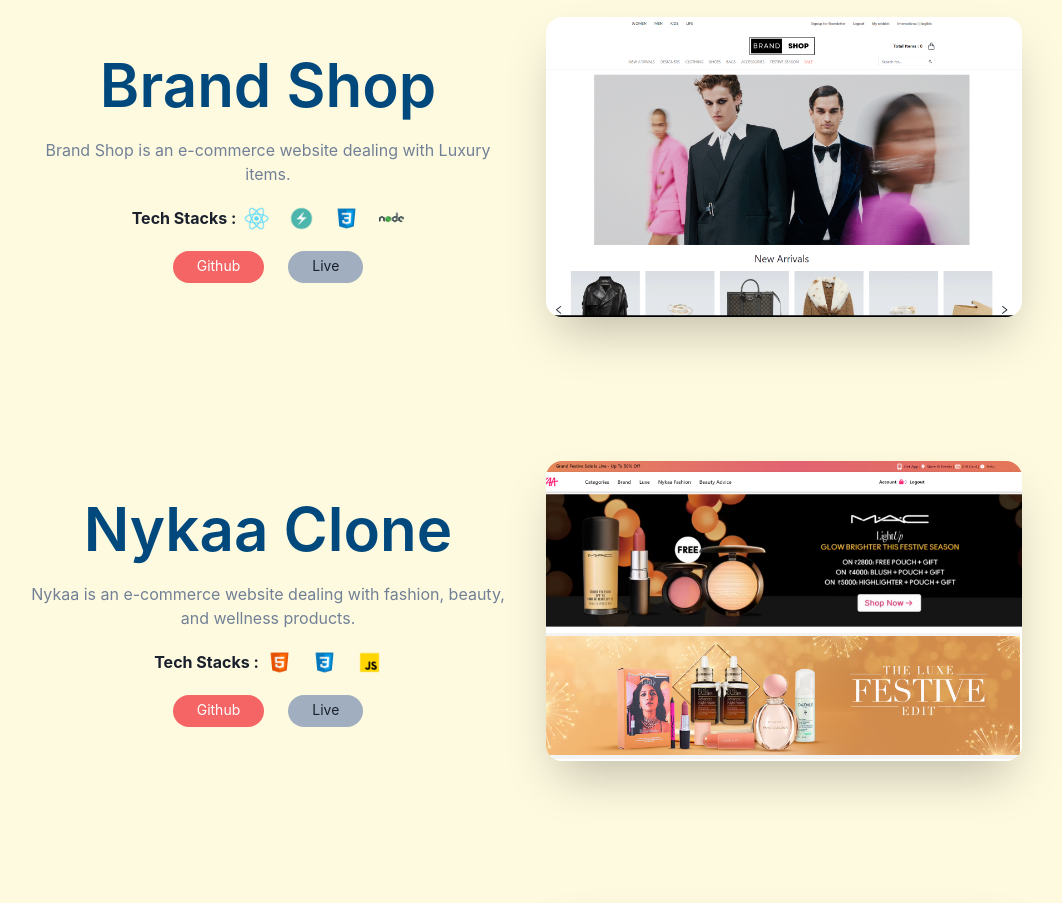
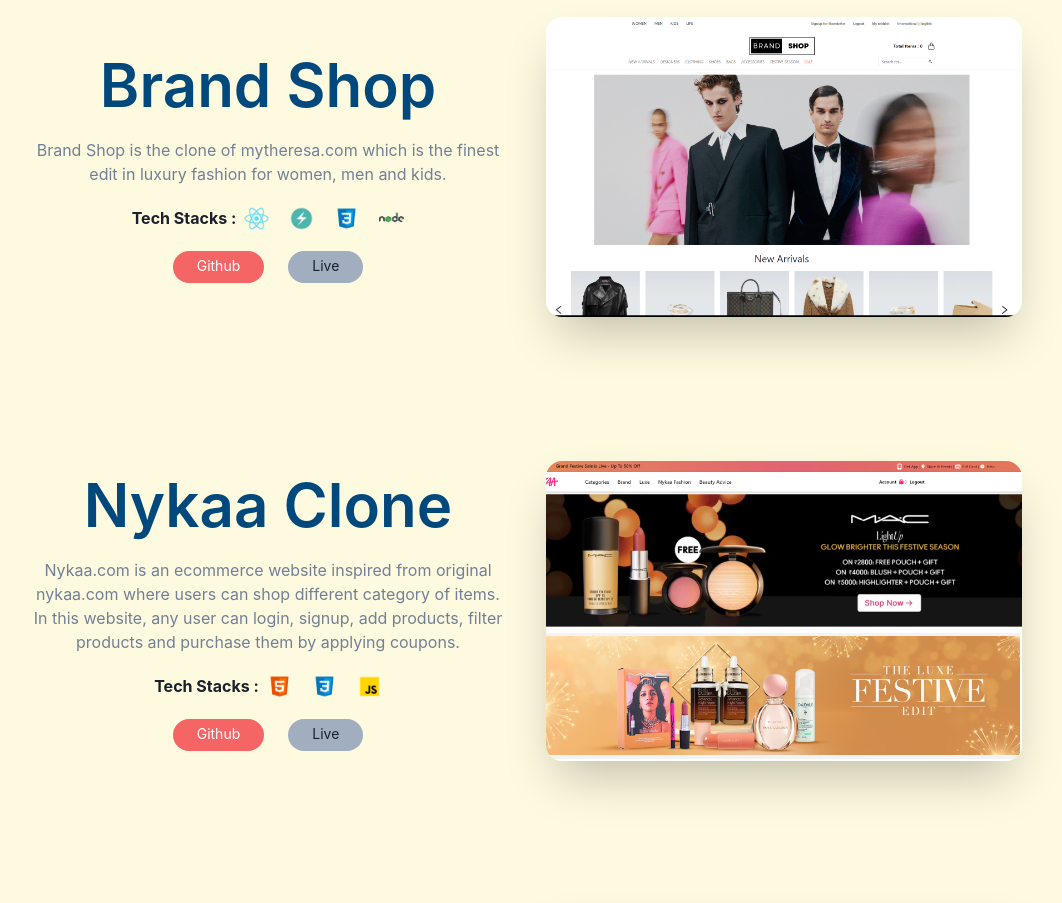
Before and after one commit to mak-1997/mak-1997.github.io, a React (Create React App) app: page / in a window 1280 px wide. Shown: the part 4580-5483 px from the top of the page, without its empty margins (114-1176 px from the left). Built offline with nearby package versions, Linux system fonts and the light colour scheme.

Commit message:
updated the pic and description of projects

```diff
--- a/src/components/Projects.jsx
+++ b/src/components/Projects.jsx
@@ -44,7 +44,7 @@
       imageSrc: project2,
       title: "Nykaa Clone",
       description:
-        "Nykaa is an e-commerce website dealing with fashion, beauty, and wellness products.",
+        "Nykaa.com is an ecommerce website inspired from original nykaa.com where users can shop different category of items. In this website, any user can login, signup, add products, filter products and purchase them by applying coupons.",
       features: ["Home Page", "Login & Sign Up Page", "Exclusive Brands Page"],
       logo: [
         { image: html5, name: "HTML" },
@@ -59,7 +59,7 @@
       imageSrc: project3,
       title: "Brand Shop",
       description:
-        "Brand Shop is an e-commerce website dealing with Luxury items. ",
+        "Brand Shop is the clone of mytheresa.com which is the finest edit in luxury fashion for women, men and kids.",
       features: ["Home Page", "Login & Sign Up Page", "Exclusive Brands Page"],
       logo: [
         { image: reactjs, name: "REACT JS" },
```
Also changed, not shown: 1 other file (tests, documents, lock files or other folders).
